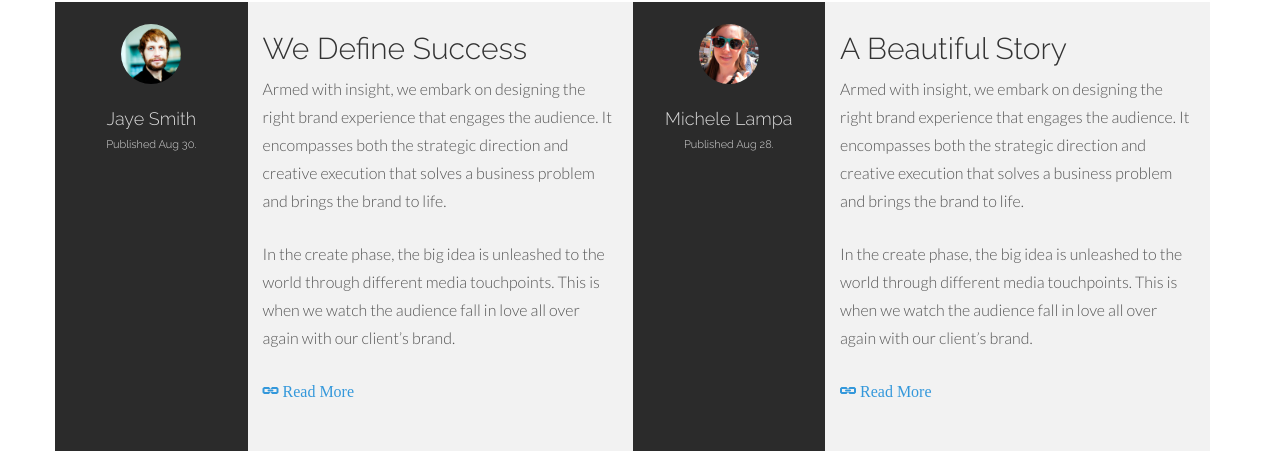
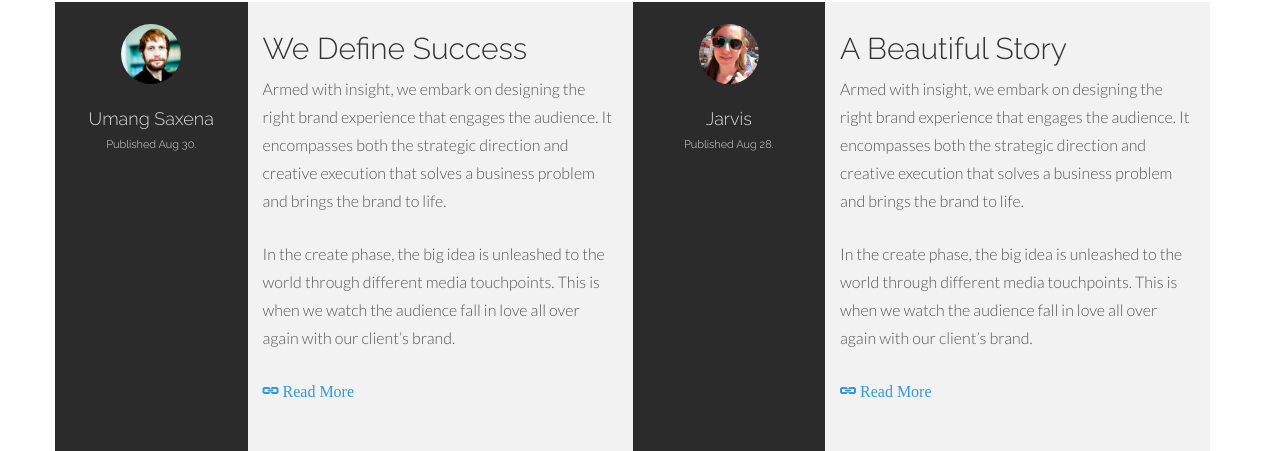
Before and after one commit to GeekByWork/Artzz-Gallery-Site, a PHP site: page /index.php in a window 1280 px wide. Shown: the part 3319-3770 px from the top of the page. Run offline with PHP 8.4, Linux system fonts and the light colour scheme.

Commit message:
"Individual Item Fix"

```diff
--- a/template.php
+++ b/template.php
@@ -151,7 +151,7 @@
             <div class="col-lg-4 centered">
                 <br>
                 <p><img class="img img-circle" src="assets/img/team/team04.jpg" width="60px" height="60px"></p>
-                <h4>Jaye Smith</h4>
+                <h4>Umang Saxena</h4>
                 <h5>Published Aug 30.</h5>
             </div>
             <div class="col-lg-8 blog-content">
@@ -167,7 +167,7 @@
             <div class="col-lg-4 centered">
                 <br>
                 <p><img class="img img-circle" src="assets/img/team/team03.jpg" width="60px" height="60px"></p>
-                <h4>Michele Lampa</h4>
+                <h4>Jarvis</h4>
                 <h5>Published Aug 28.</h5>
             </div>
             <div class="col-lg-8 blog-content">
```
